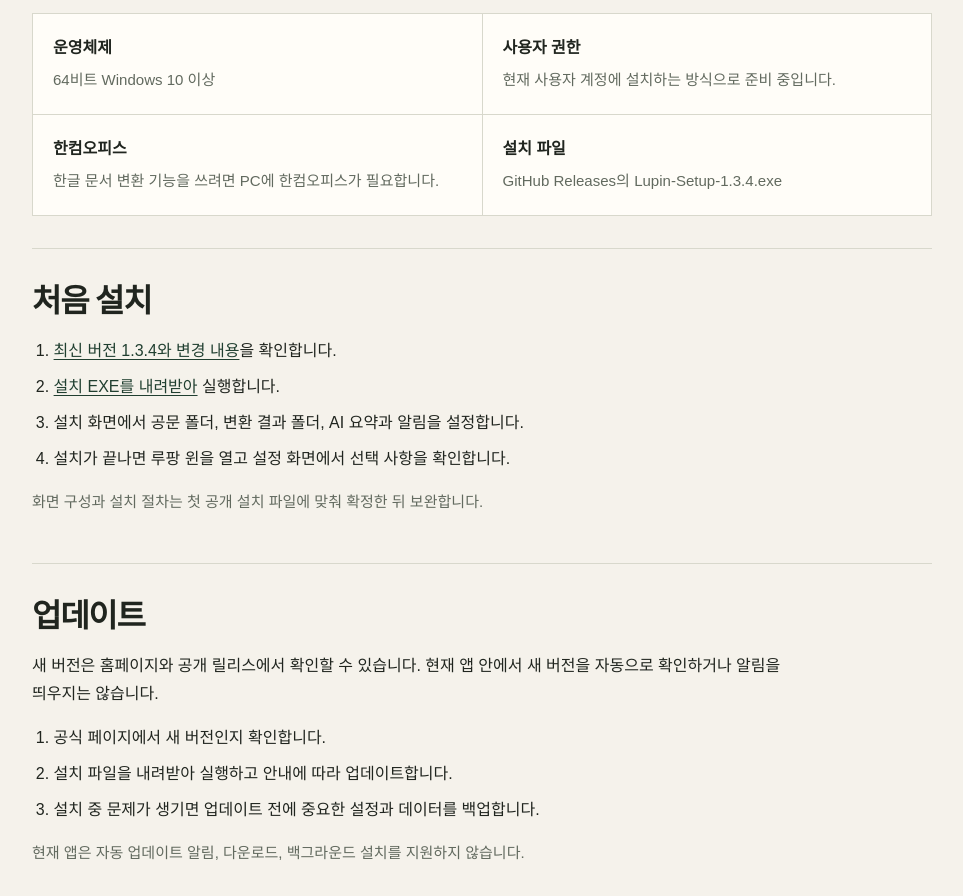
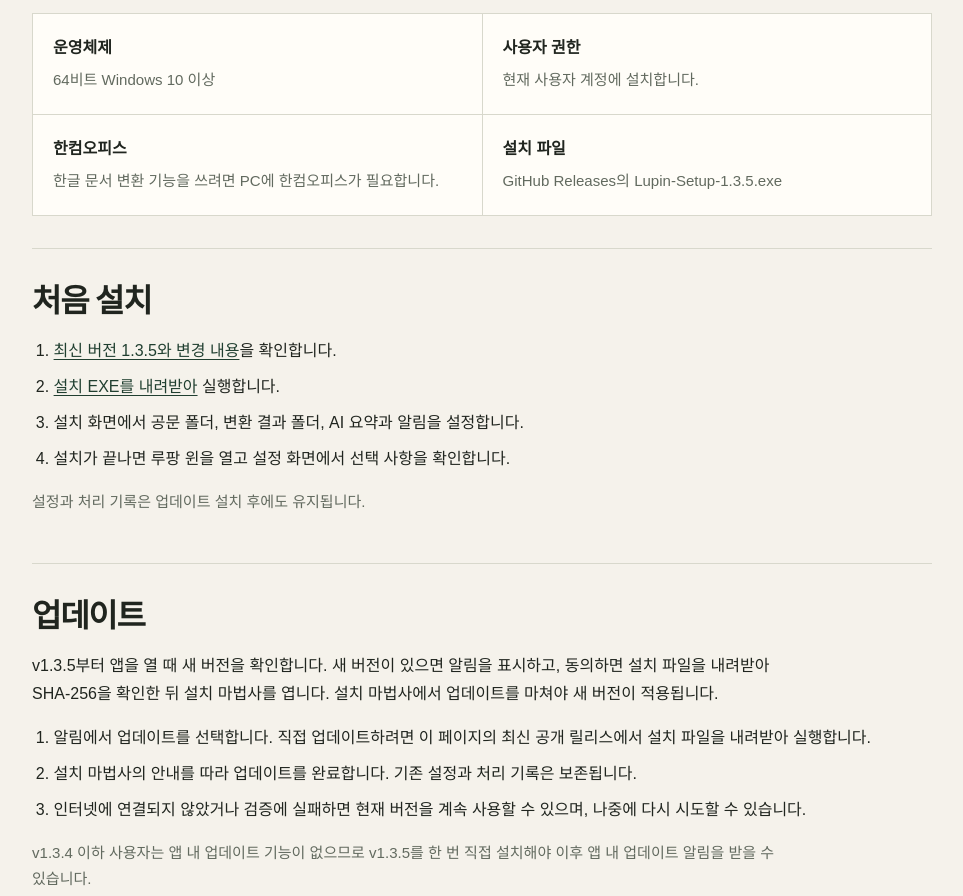
Before and after one commit to Park-saem/lupin-win-release, a plain HTML site: page guide.html in a window 1280 px wide. Shown: the part 576-1472 px from the top of the page, without its empty margins (158-1121 px from the left). Drawn offline with Linux system fonts and the light colour scheme.

Commit message:
Publish Lupin Win 1.3.5 update metadata

```diff
--- a/guide.html
+++ b/guide.html
@@ -31,36 +31,36 @@
   <header><nav class="wrap" aria-label="주 메뉴"><a class="brand" href="./"><img src="assets/lupin-icon.png" alt=""><span>루팡 윈</span></a><a href="./">배포 페이지로</a></nav></header>
   <main class="wrap">
     <h1>설치와 사용 안내</h1>
-    <p class="intro">Windows용 루팡 윈을 설치하고 설정하는 방법입니다. 최신 설치 파일은 <a href="https://github.com/Park-saem/lupin-win-release/releases/tag/v1.3.4">공개 릴리스 1.3.4</a>에서 받을 수 있습니다.</p>
-    <aside class="notice"><strong>공식 설치 파일이 공개되었습니다.</strong><a href="https://github.com/Park-saem/lupin-win-release/releases/download/v1.3.4/Lupin-Setup-1.3.4.exe">Lupin-Setup-1.3.4.exe 다운로드</a>. SHA-256: <code>8b2d39940bbf309d071599c0abe715acbcf1755f14fb33fad8c923eb5a915340</code></aside>
+    <p class="intro">Windows용 루팡 윈을 설치하고 설정하는 방법입니다. 최신 설치 파일은 <a href="https://github.com/Park-saem/lupin-win-release/releases/tag/v1.3.5">공개 릴리스 1.3.5</a>에서 받을 수 있습니다.</p>
+    <aside class="notice"><strong>공식 설치 파일이 공개되었습니다.</strong><a href="https://github.com/Park-saem/lupin-win-release/releases/download/v1.3.5/Lupin-Setup-1.3.5.exe">Lupin-Setup-1.3.5.exe 다운로드</a>. SHA-256: <code>c3a9b4149ea7e2456d61686f73b888ed4e7857f661181c42911b50be40f9050a</code></aside>
     <section>
       <h2>설치 전 확인</h2>
       <div class="facts">
         <div class="fact"><strong>운영체제</strong><span>64비트 Windows 10 이상</span></div>
-        <div class="fact"><strong>사용자 권한</strong><span>현재 사용자 계정에 설치하는 방식으로 준비 중입니다.</span></div>
+        <div class="fact"><strong>사용자 권한</strong><span>현재 사용자 계정에 설치합니다.</span></div>
         <div class="fact"><strong>한컴오피스</strong><span>한글 문서 변환 기능을 쓰려면 PC에 한컴오피스가 필요합니다.</span></div>
-        <div class="fact"><strong>설치 파일</strong><span>GitHub Releases의 Lupin-Setup-1.3.4.exe</span></div>
+        <div class="fact"><strong>설치 파일</strong><span>GitHub Releases의 Lupin-Setup-1.3.5.exe</span></div>
       </div>
     </section>
     <section>
       <h2>처음 설치</h2>
       <ol>
-        <li><a href="https://github.com/Park-saem/lupin-win-release/releases/tag/v1.3.4">최신 버전 1.3.4와 변경 내용</a>을 확인합니다.</li>
-        <li><a href="https://github.com/Park-saem/lupin-win-release/releases/download/v1.3.4/Lupin-Setup-1.3.4.exe">설치 EXE를 내려받아</a> 실행합니다.</li>
+        <li><a href="https://github.com/Park-saem/lupin-win-release/releases/tag/v1.3.5">최신 버전 1.3.5와 변경 내용</a>을 확인합니다.</li>
+        <li><a href="https://github.com/Park-saem/lupin-win-release/releases/download/v1.3.5/Lupin-Setup-1.3.5.exe">설치 EXE를 내려받아</a> 실행합니다.</li>
         <li>설치 화면에서 공문 폴더, 변환 결과 폴더, AI 요약과 알림을 설정합니다.</li>
         <li>설치가 끝나면 루팡 윈을 열고 설정 화면에서 선택 사항을 확인합니다.</li>
       </ol>
-      <p class="small">화면 구성과 설치 절차는 첫 공개 설치 파일에 맞춰 확정한 뒤 보완합니다.</p>
+      <p class="small">설정과 처리 기록은 업데이트 설치 후에도 유지됩니다.</p>
     </section>
     <section>
       <h2>업데이트</h2>
-      <p>새 버전은 홈페이지와 공개 릴리스에서 확인할 수 있습니다. 현재 앱 안에서 새 버전을 자동으로 확인하거나 알림을 띄우지는 않습니다.</p>
+      <p>v1.3.5부터 앱을 열 때 새 버전을 확인합니다. 새 버전이 있으면 알림을 표시하고, 동의하면 설치 파일을 내려받아 SHA-256을 확인한 뒤 설치 마법사를 엽니다. 설치 마법사에서 업데이트를 마쳐야 새 버전이 적용됩니다.</p>
       <ol>
-        <li>공식 페이지에서 새 버전인지 확인합니다.</li>
-        <li>설치 파일을 내려받아 실행하고 안내에 따라 업데이트합니다.</li>
-        <li>설치 중 문제가 생기면 업데이트 전에 중요한 설정과 데이터를 백업합니다.</li>
+        <li>알림에서 업데이트를 선택합니다. 직접 업데이트하려면 이 페이지의 최신 공개 릴리스에서 설치 파일을 내려받아 실행합니다.</li>
+        <li>설치 마법사의 안내를 따라 업데이트를 완료합니다. 기존 설정과 처리 기록은 보존됩니다.</li>
+        <li>인터넷에 연결되지 않았거나 검증에 실패하면 현재 버전을 계속 사용할 수 있으며, 나중에 다시 시도할 수 있습니다.</li>
       </ol>
-      <p class="small">현재 앱은 자동 업데이트 알림, 다운로드, 백그라운드 설치를 지원하지 않습니다.</p>
+      <p class="small">v1.3.4 이하 사용자는 앱 내 업데이트 기능이 없으므로 v1.3.5를 한 번 직접 설치해야 이후 앱 내 업데이트 알림을 받을 수 있습니다.</p>
     </section>
     <section>
       <h2>개인정보와 보안</h2>
```
Also changed, not shown: index.html (+3 -3 lines), latest.json (+5 -5 lines).
